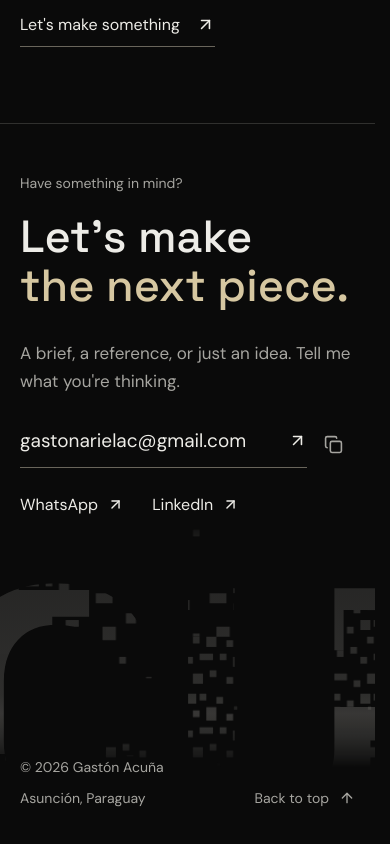
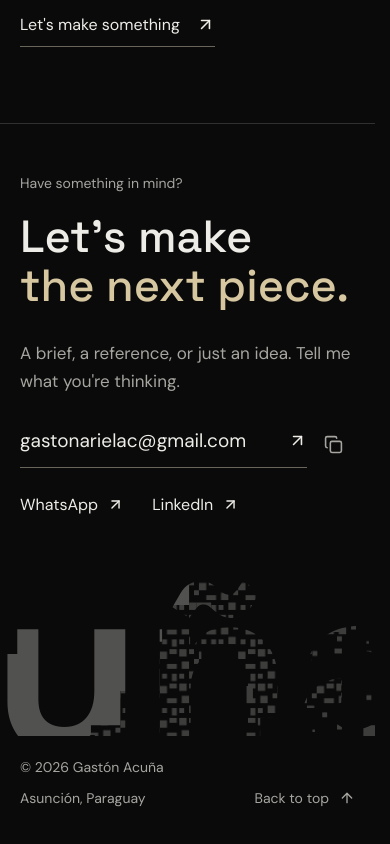
Before and after one commit to GastonAcuna12/EditingPortafolio, a React (Vite) app: page / in a window 390 px wide. Shown: the part 5063-5907 px from the top of the page. Built offline with nearby package versions, Linux system fonts and the light colour scheme; a web font is replaced by a local one.

Commit message:
Checkpoint single-word footer before raster sweep

```diff
--- /dev/null
+++ b/src/components/AcunaResidue.jsx
@@ -0,0 +1,35 @@
+import { useId } from "react"
+import { motion } from "motion/react"
+
+export function AcunaResidue() {
+  const id = useId().replace(/:/g, "")
+  const paint = (name) => `url(#${id}-${name})`
+  return (
+    <motion.div className="acuna-residue" aria-hidden="true" viewport={{ once: true, amount: 0.1 }}
+      onViewportEnter={(entry) => { if (entry) entry.target.dataset.revealed = "true" }}>
+      <svg viewBox="0 60 1320 360" aria-hidden="true" focusable="false">
+        <defs>
+          <text id={`${id}-word`} className="acuna-type" x="0" y="390">acuña.</text>
+          <pattern id={`${id}-dense`} width="64" height="56" patternUnits="userSpaceOnUse">
+            <path fill="white" d="M0 0H12V12H0ZM16 0H24V8H16ZM32 4H44V16H32ZM48 0H60V8H48ZM4 20H16V32H4ZM24 16H32V24H24ZM44 24H60V32H44ZM0 40H8V48H0ZM16 36H28V48H16ZM36 40H44V48H36ZM52 40H60V52H52Z" />
+          </pattern>
+          <pattern id={`${id}-sparse`} width="88" height="72" patternUnits="userSpaceOnUse" x="13" y="7">
+            <path fill="white" d="M4 4H12V12H4ZM40 0H52V8H40ZM68 24H72V28H68ZM20 32H28V40H20ZM44 52H52V60H44ZM4 60H8V64H4Z" />
+          </pattern>
+          <mask id={`${id}-solid`} maskUnits="userSpaceOnUse" width="1400" height="440">
+            <path fill="white" d="M0 0H784V152H740V212H696V256H736V292H672V348H624V440H0Z" />
+            <path fill="black" d="M128 348H172V356H128ZM484 188H504V232H484ZM556 288H600V300H556ZM668 168H704V184H668ZM624 368H664V400H624Z" />
+          </mask>
+          <mask id={`${id}-pixels`} maskUnits="userSpaceOnUse" width="1400" height="440">
+            <path fill={paint("dense")} d="M784 0H1016V144H1056V200H984V272H1032V320H968V376H1008V440H624V348H672V292H736V256H696V212H740V152H784Z" />
+            <path fill={paint("sparse")} d="M1016 0H1400V440H1008V376H968V320H1032V272H984V200H1056V144H1016Z" />
+            <path fill="black" d="M804 216H860V260H804ZM900 336H944V388H900ZM1060 260H1112V296H1060Z" />
+            <path fill="white" d="M796 148H820V180H796ZM860 284H888V308H860ZM992 180H1032V196H992ZM1068 348H1088V368H1068ZM1176 348H1200V372H1176Z" />
+          </mask>
+        </defs>
+        <g className="acuna-solid" mask={paint("solid")}><use href={`#${id}-word`} /></g>
+        <g className="acuna-pixels" mask={paint("pixels")}><use href={`#${id}-word`} /></g>
+      </svg>
+    </motion.div>
+  )
+}
--- a/src/components/Contact.jsx
+++ b/src/components/Contact.jsx
@@ -2,7 +2,7 @@ import { ArrowUp, ArrowUpRight, Check, Copy } from "lucide-react"
 import { contact } from "../data/portfolio"
 import { useCopyEmail } from "../hooks/useCopyEmail"
 import { Reveal } from "./Reveal"
-import { NameResidue } from "./NameResidue"
+import { AcunaResidue } from "./AcunaResidue"
 
 export function Contact({ copy }) {
   const { copied, copyEmail } = useCopyEmail()
@@ -16,7 +16,7 @@ export function Contact({ copy }) {
           <div className="social-links"><a href={`https://wa.me/${contact.whatsapp}`} target="_blank" rel="noreferrer">WhatsApp<ArrowUpRight size={17} aria-hidden="true" /></a><a href={contact.linkedin} target="_blank" rel="noreferrer">LinkedIn<ArrowUpRight size={17} aria-hidden="true" /></a></div>
         </div></div>
       </Reveal>
-      <div className="contact-art"><NameResidue /></div>
+      <div className="contact-art"><AcunaResidue /></div>
       <div role="status" aria-live="polite" className={`copy-feedback ${copied ? "is-visible" : ""}`}>{copied ? copy.copied : ""}</div>
       <div className="footer-line shell"><span>© {new Date().getFullYear()} Gastón Acuña</span><span>{copy.location}</span><a href="#top">{copy.back}<ArrowUp size={16} aria-hidden="true" /></a></div>
     </footer>
--- a/src/components/NameResidue.jsx
+++ /dev/null
@@ -1,51 +0,0 @@
-import { useId } from "react"
-import { motion } from "motion/react"
-
-export function NameResidue() {
-  const id = useId().replace(/:/g, "")
-  const paint = (name) => `url(#${id}-${name})`
-
-  return (
-    <motion.div className="name-residue" aria-hidden="true" viewport={{ once: true, amount: 0.08 }}
-      onViewportEnter={(entry) => { if (entry) entry.target.dataset.revealed = "true" }}>
-      <svg viewBox="120 0 1440 860" preserveAspectRatio="xMidYMid slice" aria-hidden="true" focusable="false">
-        <defs>
-          <g id={`${id}-name`} className="residue-type">
-            <text x="-150" y="378">GASTÓN</text>
-            <text x="170" y="784">ACUÑA</text>
-          </g>
-          {/* Uneven clusters repeat at different scales; larger cuts interrupt the repeat. */}
-          <pattern id={`${id}-grain`} width="104" height="88" patternUnits="userSpaceOnUse">
-            <path fill="white" d="M0 0H12V12H0ZM16 0H24V8H16ZM36 4H44V12H36ZM64 0H80V8H64ZM88 8H96V16H88ZM8 20H16V28H8ZM24 16H36V32H24ZM48 24H56V32H48ZM72 16H80V24H72ZM92 32H100V40H92ZM0 44H8V52H0ZM16 40H32V48H16ZM40 40H48V48H40ZM56 44H68V56H56ZM76 36H84V44H76ZM8 64H20V76H8ZM28 60H36V68H28ZM48 68H56V76H48ZM72 64H88V72H72ZM96 72H104V80H96Z" />
-          </pattern>
-          <pattern id={`${id}-coarse`} width="136" height="112" patternUnits="userSpaceOnUse" x="28" y="12">
-            <path fill="white" d="M0 0H20V16H0ZM32 8H44V20H32ZM76 0H84V8H76ZM108 24H124V40H108ZM12 44H24V56H12ZM48 36H68V48H48ZM84 60H96V72H84ZM28 84H36V92H28ZM56 76H72V92H56ZM116 88H124V96H116Z" />
-          </pattern>
-          <pattern id={`${id}-dust`} width="160" height="136" patternUnits="userSpaceOnUse" x="9" y="31">
-            <path fill="white" d="M8 12H12V16H8ZM68 4H76V12H68ZM112 40H116V44H112ZM36 76H44V84H36ZM92 108H96V112H92ZM144 92H152V100H144Z" />
-          </pattern>
-          <mask id={`${id}-broken`} maskUnits="userSpaceOnUse" x="-200" y="0" width="2000" height="900">
-            <rect x="-200" width="2000" height="900" fill={paint("grain")} />
-            <path fill="white" d="M-120 80H112V128H68V204H-120ZM296 92H440V140H392V188H296ZM600 48H760V88H704V152H648V216H600ZM1016 164H1176V188H1136V248H1056V276H1016ZM152 508H264V572H232V636H152ZM400 576H584V608H536V688H472V744H400ZM816 476H968V516H916V564H856V620H816ZM1140 660H1288V692H1240V744H1140Z" />
-            <path fill="black" d="M-200 284H128V432H-200ZM192 240H384V304H272V384H192ZM440 32H536V136H440ZM488 232H656V312H576V356H488ZM760 96H880V196H832V248H760ZM936 316H1216V432H936ZM16 448H312V508H208V552H16ZM336 640H400V768H336ZM600 476H784V548H704V608H600ZM656 696H832V852H656ZM1000 516H1108V612H1000ZM1280 560H1552V668H1280Z" />
-            <path fill={paint("coarse")} d="M192 240H384V304H272V384H192ZM488 232H656V312H576V356H488ZM600 476H784V548H704V608H600ZM1000 516H1108V612H1000Z" />
-            <path fill="white" d="M180 548H316V588H276V648H228V684H180ZM456 492H612V524H568V588H520V680H456ZM800 632H984V672H948V736H872V768H800ZM1160 480H1308V528H1260V608H1208V640H1160Z" />
-            <path fill="black" d="M408 152H472V168H408ZM664 96H680V128H664ZM512 624H544V648H512ZM864 544H896V568H864ZM1160 708H1192V724H1160Z" />
-          </mask>
-          <mask id={`${id}-remnants`} maskUnits="userSpaceOnUse" x="-200" y="0" width="2000" height="900">
-            <path fill={paint("dust")} d="M40 200H584V460H40ZM584 120H1000V380H584ZM256 592H1104V860H256ZM1040 416H1640V824H1040Z" />
-          </mask>
-          <linearGradient id={`${id}-ink`} x1="0" y1="0" x2="0" y2="1">
-            <stop offset="0" stopColor="currentColor" stopOpacity=".13" />
-            <stop offset=".46" stopColor="currentColor" stopOpacity=".22" />
-            <stop offset=".76" stopColor="currentColor" stopOpacity=".58" />
-            <stop offset="1" stopColor="currentColor" stopOpacity=".18" />
-          </linearGradient>
-        </defs>
-        <g className="residue-ink" fill={paint("ink")} mask={paint("broken")}><use href={`#${id}-name`} /></g>
-        <g className="residue-remnants" fill={paint("ink")} mask={paint("remnants")} transform="translate(24 16)"><use href={`#${id}-name`} /></g>
-        <path className="residue-fragments" fill="currentColor" d="M284 408H300V424H284ZM332 444H340V452H332ZM668 380H692V388H668ZM736 420H744V428H736ZM1072 456H1088V472H1072ZM936 768H948V780H936ZM1208 804H1216V812H1208Z" />
-      </svg>
-    </motion.div>
-  )
-}
--- a/src/index.css
+++ b/src/index.css
@@ -126,7 +126,7 @@ svg { flex-shrink: 0; }
 .lab-section > div > p:last-child { margin-top: 20px; color: var(--muted); }
 .lab-gallery { display: grid; grid-template-columns: repeat(3, minmax(0,1fr)); gap: 36px; margin-top: 48px; }
 
-.contact-section { position: relative; isolation: isolate; overflow: clip; min-height: 90svh; padding-top: 56px; display: grid; grid-template-rows: auto minmax(220px, 1fr) auto; border-top: 1px solid var(--line); }
+.contact-section { position: relative; isolation: isolate; overflow: clip; min-height: 90svh; padding-top: 56px; display: grid; grid-template-rows: auto minmax(360px, 1fr) auto; border-top: 1px solid var(--line); }
 .contact-content { position: relative; z-index: 1; }
 .contact-section h2 { font-size: 72px; line-height: 1.08; }
 .contact-section h2 em { color: var(--accent); font: inherit; }
@@ -139,24 +139,22 @@ svg { flex-shrink: 0; }
 .social-links { display: flex; gap: 28px; margin-top: 14px; }
 .social-links a { display: inline-flex; align-items: center; gap: 9px; min-height: 44px; font-size: 16px; }
 .social-links a:hover { color: var(--accent); }
-.contact-art { position: absolute; z-index: -1; inset: 0; overflow: clip; pointer-events: none; mask-image: linear-gradient(to bottom, #0002, #0002 44%, #000 72%, #000 87%, #0001); }
+.contact-art { position: relative; grid-row: 2; min-width: 0; overflow: clip; pointer-events: none; margin-top: 24px; }
 .footer-line { position: relative; grid-row: 3; display: flex; justify-content: space-between; align-items: center; gap: 24px; padding-block: 16px 24px; color: var(--muted); font-size: 14px; }
 .footer-line a { display: inline-flex; align-items: center; gap: 10px; min-height: 44px; }
 .copy-feedback { position: fixed; z-index: 40; bottom: 24px; left: 50%; transform: translate(-50%, 8px); opacity: 0; pointer-events: none; color: #161410; background: var(--accent); border-radius: 4px; padding: 13px 22px; font-size: 16px; transition: opacity 180ms ease, transform 180ms ease; }
 .copy-feedback.is-visible { opacity: 1; transform: translate(-50%, 0); }
 
-/* One clipped name plate, with still raster masks and three short reveal layers. */
-.name-residue { position: absolute; width: 154%; height: 118%; left: 9%; top: -8%; color: #b3b1ab; pointer-events: none; }
-.name-residue svg { display: block; width: 100%; height: 100%; }
-.residue-type { font-family: var(--display); font-size: 420px; font-weight: 700; letter-spacing: 0; }
-.residue-ink { opacity: .12; }
-.residue-remnants, .residue-fragments { opacity: 0; }
-.name-residue[data-revealed="true"] .residue-ink { animation: residue-ink-in 1000ms cubic-bezier(.22,1,.36,1) both; }
-.name-residue[data-revealed="true"] .residue-remnants { animation: residue-dust-in 1050ms cubic-bezier(.22,1,.36,1) both; }
-.name-residue[data-revealed="true"] .residue-fragments { animation: residue-fragments-in 1000ms cubic-bezier(.22,1,.36,1) both; }
-@keyframes residue-ink-in { from { opacity: .12; transform: translateY(12px); } to { opacity: 1; transform: translateY(0); } }
-@keyframes residue-dust-in { 0%, 20% { opacity: 0; } 100% { opacity: .65; } }
-@keyframes residue-fragments-in { 0%, 30% { opacity: 0; transform: translateX(-14px); } 100% { opacity: .25; transform: translateX(0); } }
+/* Both reveal layers use the same word. All raster fragments stay inside its letters. */
+.acuna-residue { position: absolute; width: 118%; height: 100%; left: -5%; top: 0; color: var(--paper); pointer-events: none; }
+.acuna-residue svg { display: block; width: 100%; height: 100%; fill: currentColor; }
+.acuna-type { font-family: var(--display); font-size: 400px; font-weight: 700; letter-spacing: 0; }
+.acuna-solid { opacity: .05; }
+.acuna-pixels { opacity: 0; }
+.acuna-residue[data-revealed="true"] .acuna-solid { animation: acuna-solid-in 950ms cubic-bezier(.22,1,.36,1) both; }
+.acuna-residue[data-revealed="true"] .acuna-pixels { animation: acuna-pixels-in 1100ms cubic-bezier(.22,1,.36,1) both; }
+@keyframes acuna-solid-in { from { opacity: .05; transform: translateY(10px); } to { opacity: .32; transform: translateY(0); } }
+@keyframes acuna-pixels-in { 0%, 16% { opacity: 0; clip-path: inset(0 100% 0 0); } 100% { opacity: .23; clip-path: inset(0); } }
 @keyframes about-title-in { to { opacity: 1; transform: translateY(0); } }
 @keyframes about-italic-in { from { opacity: 0; transform: translateY(8px); } to { opacity: 1; transform: translateY(0); } }
 
@@ -235,7 +233,7 @@ svg { flex-shrink: 0; }
   .contact-section h2 { font-size: 66px; }
   .contact-body { grid-template-columns: 1fr; gap: 26px; }
   .contact-links { max-width: 570px; }
-  .name-residue { width: 190%; left: -12%; }
+  .acuna-residue { width: 138%; left: -16%; }
   .detail-layout { gap: 26px 32px; }
   .detail-heading h2 { font-size: 36px; }
   .detail-surface { padding-inline: 32px; }
@@ -299,8 +297,8 @@ svg { flex-shrink: 0; }
   .email-link { font-size: 19px; gap: 6px; overflow-wrap: anywhere; }
   .email-link svg { width: 19px; }
   .social-links { gap: 28px; }
-  .contact-art { top: auto; height: 250px; bottom: 76px; mask-image: linear-gradient(to bottom, transparent, #000 18%, #000 78%, transparent); }
-  .name-residue { width: 1120px; height: 720px; left: -280px; top: -340px; }
+  .contact-art { margin-top: 22px; }
+  .acuna-residue { width: 810px; height: 230px; left: calc(50% - 480px); top: -4px; }
   .footer-line { flex-wrap: wrap; gap: 0 18px; padding-block: 22px 24px; font-size: 14px; }
   .footer-line > span:first-child { width: 100%; }
   .footer-line > a { margin-left: auto; }
@@ -343,7 +341,7 @@ svg { flex-shrink: 0; }
   html { scroll-behavior: auto; }
   *, *::before, *::after { animation: none !important; transition-duration: 0s !important; }
   .project-open:hover img { transform: none; }
-  .residue-ink, .about-title-mask > span, .about-heading em { opacity: 1; transform: none; }
-  .residue-remnants { opacity: .65; }
-  .residue-fragments { opacity: .25; transform: none; }
+  .about-title-mask > span, .about-heading em { opacity: 1; transform: none; }
+  .acuna-solid { opacity: .32; transform: none; }
+  .acuna-pixels { opacity: .23; clip-path: none; }
 }
```
